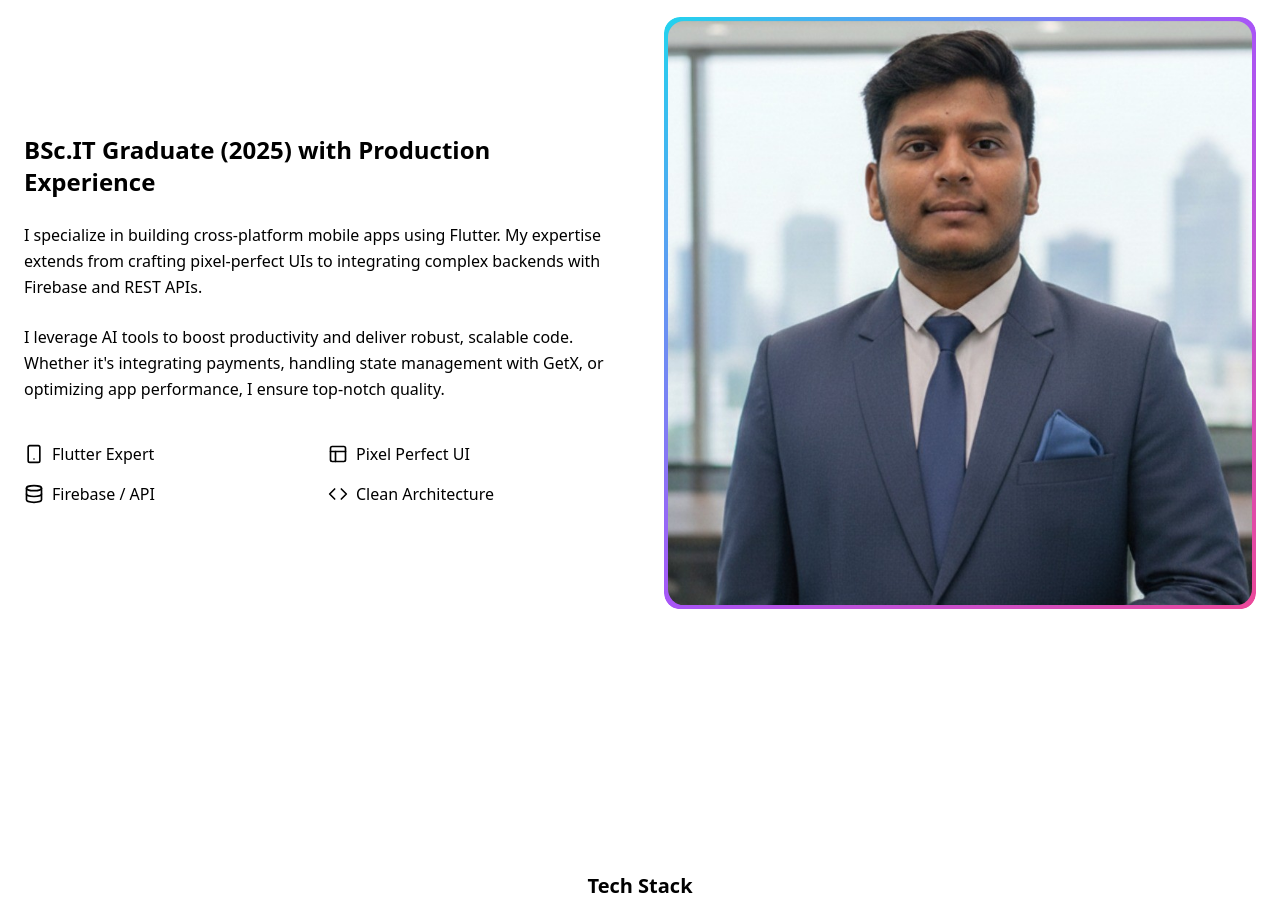
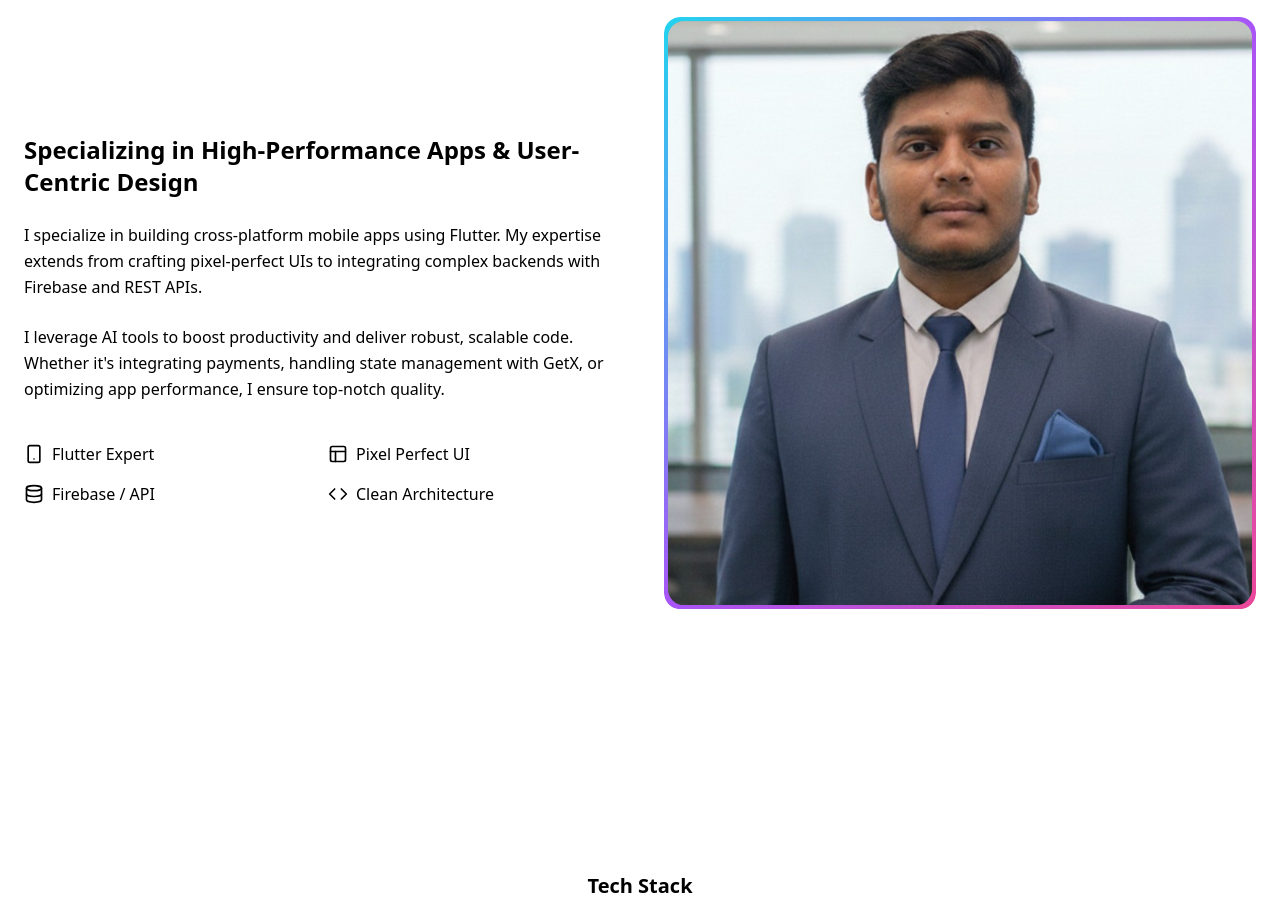
Before and after one commit to MaulikKhoyani/portfolio, a Next.js app: page /portfolio/ in a window 1280 px wide. Shown: the part 1080-1992 px from the top of the page. Built offline with nearby package versions, Linux system fonts and the light colour scheme.

Commit message:
chore: refine About Me section heading for a more professional focus

```diff
--- a/app/components/sections/About.tsx
+++ b/app/components/sections/About.tsx
@@ -32,7 +32,7 @@ export function About() {
                         className="space-y-6"
                     >
                         <h3 className="text-2xl font-semibold">
-                            BSc.IT Graduate (2025) with Production Experience
+                            Specializing in High-Performance Apps & User-Centric Design
                         </h3>
                         <p className="text-muted-foreground leading-relaxed">
                             I specialize in building cross-platform mobile apps using Flutter. My expertise extends from crafting pixel-perfect UIs to integrating complex backends with Firebase and REST APIs.
```
